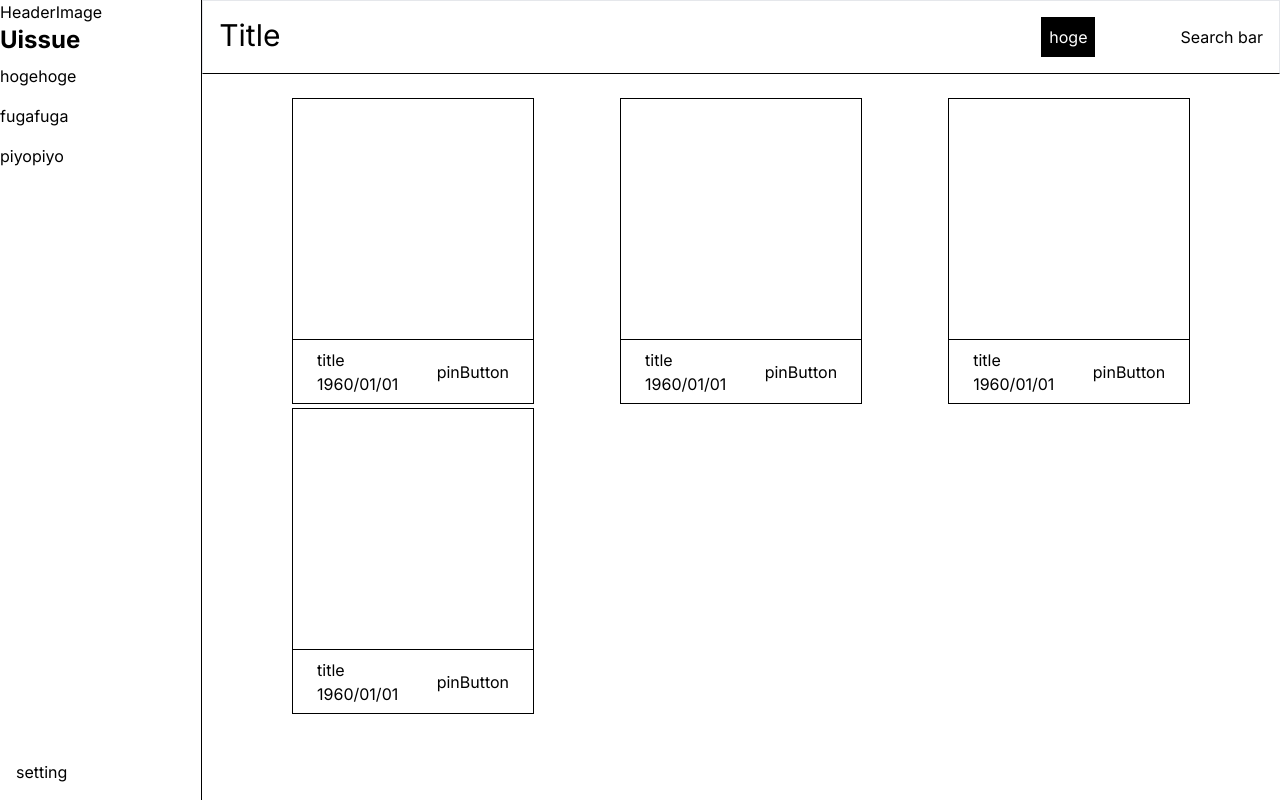
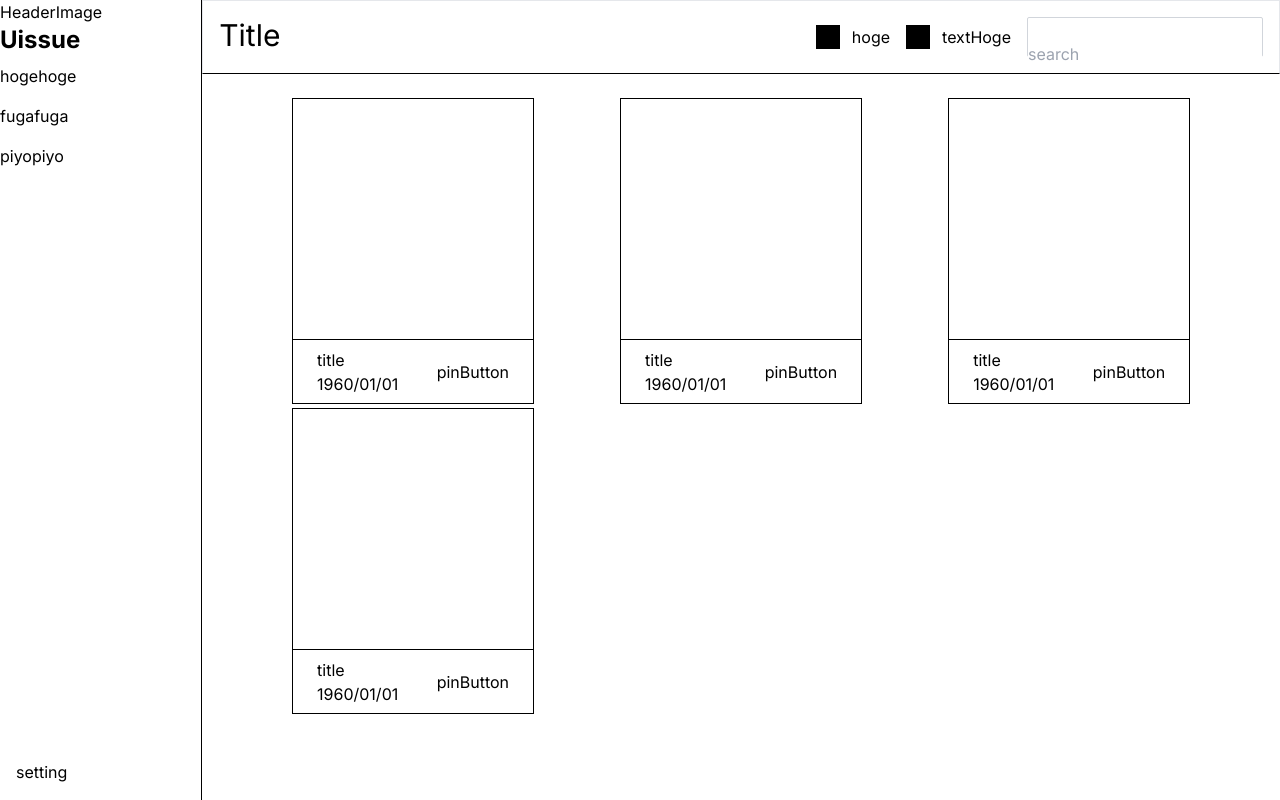
Before and after one commit to MasaUchida/UI_knowledge_product, a Next.js app: page / in a window 1280 px wide. Built offline with nearby package versions, Linux system fonts and the light colour scheme.

Commit message:
とりあえずinputのようなものを作ったけど、色々勉強がいりそう

```diff
--- a/src/app/page.tsx
+++ b/src/app/page.tsx
@@ -1,8 +1,7 @@
 import Card from "@/components/Elements/Card";
 import Header from "@/components/Elements/Header";
 import LocalHeader from "@/components/Elements/LocalHeader";
-import PinnedListCard from "@/components/Elements/PinnedListCard";
-import Image from "next/image";
+import InputField from "@/components/Form/InputField";
 
 export default function Home() {
   return (
--- a/src/components/Elements/Button/index.tsx
+++ b/src/components/Elements/Button/index.tsx
@@ -1,8 +1,11 @@
+"use client";
+
 import React from "react";
 
 type props = {
   label: string;
   radius?: "none" | "sm" | "md";
+  eventHundler?: () => {};
 };
 
 export function Primary(props: props) {
@@ -15,7 +18,7 @@ export function Primary(props: props) {
           : radius == "sm"
           ? "rounded"
           : "rounded-none"
-      } bg-black text-white h-10 p-2`}
+      } h-10 bg-black p-2 text-white`}
     >
       {label}
     </button>
@@ -23,6 +26,16 @@ export function Primary(props: props) {
 }
 
 export function Text(props: props) {
-  const { label, ...rest } = props;
-  return <button className="h-10 text-white p-2">{label}</button>;
+  const { label, eventHundler } = props;
+
+  const clickHundle = () => eventHundler;
+
+  return (
+    <div className="flex items-center gap-1">
+      <div className="h-6 w-6 bg-black"></div>
+      <button className="h-10 p-2 text-black" onClick={clickHundle}>
+        {label}
+      </button>
+    </div>
+  );
 }
--- a/src/components/Elements/Header/index.tsx
+++ b/src/components/Elements/Header/index.tsx
@@ -2,7 +2,7 @@ import React from "react";
 import HeaderListItem from "./HeaderListItem";
 import HeaderImage from "./HeaderImage";
 
-function Header() {
+export default function Header() {
   return (
     <header className="h-full w-60 border-r border-solid border-black">
       <HeaderImage></HeaderImage>
@@ -15,5 +15,3 @@ function Header() {
     </header>
   );
 }
-
-export default Header;
--- a/src/components/Elements/LocalHeader/index.tsx
+++ b/src/components/Elements/LocalHeader/index.tsx
@@ -1,18 +1,21 @@
 import React from "react";
-import { Primary, Text } from "@/components/Elements/Button";
+import * as Button from "@/components/Elements/Button";
+import InputField from "@/components/Form/InputField";
 
 function LocalHeader() {
   return (
     <div className="flex w-full justify-between border border-b-black p-4">
       <h2 className=" text-3xl">Title</h2>
-      <ul className="flex items-center">
+      <ul className="flex items-center gap-2">
         <li>
-          <Primary label="hoge" radius="none"></Primary>
+          <Button.Text label="hoge"></Button.Text>
         </li>
         <li>
-          <Text label="textHoge"></Text>
+          <Button.Text label="textHoge"></Button.Text>
         </li>
-        <li>Search bar</li>
+        <li>
+          <InputField placeholder="search"></InputField>
+        </li>
       </ul>
     </div>
   );
--- a/src/components/Form/InputField/index.tsx
+++ b/src/components/Form/InputField/index.tsx
@@ -0,0 +1,26 @@
+import React, { ReactNode } from "react";
+
+type props = {
+  eventHundler?: () => {};
+  licon?: ReactNode;
+  ricon?: ReactNode;
+  placeholder: string;
+};
+
+export default function InputField(props: props) {
+  const { licon, ricon, placeholder } = props;
+
+  return (
+    <div className="flex h-10 justify-center gap-1 rounded-sm border border-solid border-gray-300">
+      <form action="">
+        <div className="h-6 w-6">{licon}</div>
+        <input
+          className=" focus-visible:outline-0"
+          type="text"
+          placeholder={placeholder}
+        />
+        <div className="h-6 w-6">{ricon}</div>
+      </form>
+    </div>
+  );
+}
```
